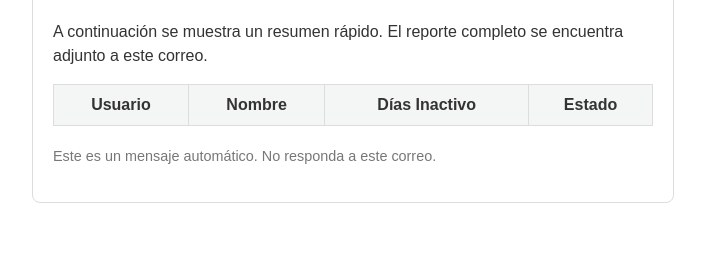
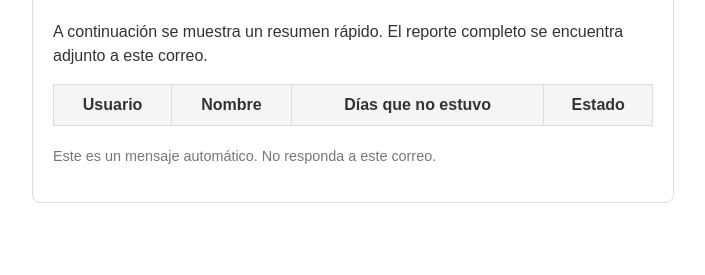
Before and after one commit to maverick0303/mvp, a Python web app: template notificacioes/templates/correo_jefatura.html in a window 1280 px wide. Shown: the part 149-424 px from the top of the page, without its empty margins (287-992 px from the left). Run offline with Jinja, Linux system fonts and the light colour scheme; the template is opened without the code that fills it, so the values that code supplies are empty.

Commit message:
Update correo_jefatura.html

```diff
--- a/notificacioes/templates/correo_jefatura.html
+++ b/notificacioes/templates/correo_jefatura.html
@@ -57,7 +57,7 @@
                 <tr>
                     <th>Usuario</th>
                     <th>Nombre</th>
-                    <th>Días Inactivo</th>
+                    <th>Días que no estuvo</th>
                     <th>Estado</th>
                 </tr>
             </thead>
```
